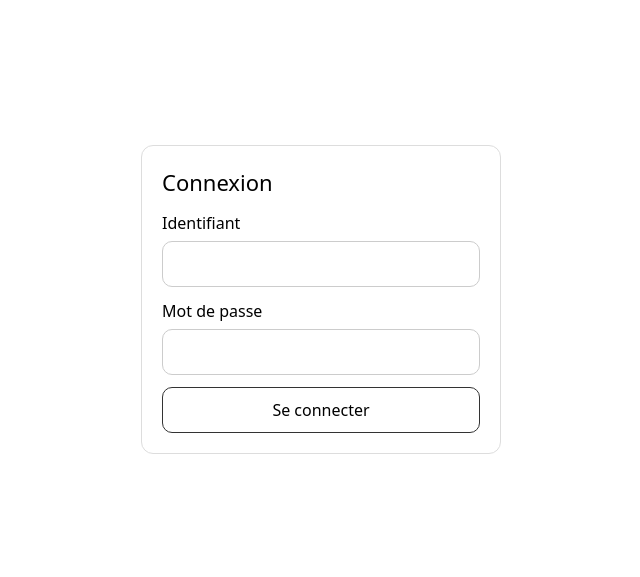
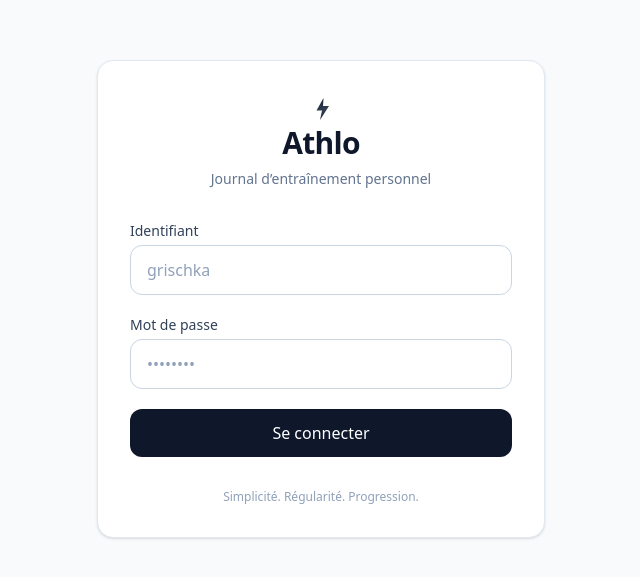
Before and after one commit to GrischK/Athlo, a React (Vite) app: page /login in a window 1280 px wide. Shown: the part 101-678 px from the top of the page, without its empty margins (319-959 px from the left). Built offline with nearby package versions, Linux system fonts and the light colour scheme; no server answers.

Commit message:
🍱 Add logo

```diff
--- a/src/pages/Login.tsx
+++ b/src/pages/Login.tsx
@@ -1,6 +1,7 @@
 import React, {useEffect, useState} from "react";
 import {useLocation, useNavigate} from "react-router-dom";
 import {useAuth} from "../auth/AuthProvider";
+import logo from "../assets/logo.svg";
 
 export default function Login() {
   const {login, state} = useAuth();
@@ -35,63 +36,71 @@
   };
 
   return (
-    <div style={{minHeight: "100vh", display: "grid", placeItems: "center", padding: 24}}>
-      <form
-        onSubmit={onSubmit}
-        style={{
-          width: "100%",
-          maxWidth: 360,
-          border: "1px solid #ddd",
-          borderRadius: 12,
-          padding: 20,
-          display: "grid",
-          gap: 12,
-        }}
-      >
-        <h1 style={{margin: 0, fontSize: 22}}>Connexion</h1>
+    <div className="min-h-screen flex items-center justify-center bg-slate-50 px-4">
+      <div className="w-full max-w-md rounded-2xl bg-white border border-slate-200 shadow-sm p-8">
+        <div className="mb-8 text-center flex flex-col justify-center items-center">
+          <img
+            src={logo}
+            alt="Athlo"
+            className="h-8 w-8"
+          />
+          <h1 className="text-3xl font-semibold text-slate-900 tracking-tight">
+            Athlo
+          </h1>
+          <p className="mt-2 text-sm text-slate-500">
+            Journal d’entraînement personnel
+          </p>
+        </div>
 
-        <label style={{display: "grid", gap: 6}}>
-          <span>Identifiant</span>
+        <form onSubmit={onSubmit} className="space-y-5">
+          <div>
+            <label className="block text-sm font-medium text-slate-700 mb-1">
+              Identifiant
+            </label>
             <input
               value={username}
               onChange={(e) => setUsername(e.target.value)}
               autoComplete="username"
               required
-            style={{padding: 10, borderRadius: 10, border: "1px solid #ccc"}}
+              className="w-full rounded-xl border border-slate-300 bg-white px-4 py-3 text-slate-900 placeholder-slate-400 focus:outline-none focus:ring-2 focus:ring-slate-900 focus:border-slate-900 transition"
+              placeholder="grischka"
             />
+          </div>
+
+          <div>
+            <label className="block text-sm font-medium text-slate-700 mb-1">
+              Mot de passe
             </label>
-
-        <label style={{display: "grid", gap: 6}}>
-          <span>Mot de passe</span>
             <input
               value={password}
               onChange={(e) => setPassword(e.target.value)}
               type="password"
               autoComplete="current-password"
               required
-            style={{padding: 10, borderRadius: 10, border: "1px solid #ccc"}}
+              className="w-full rounded-xl border border-slate-300 bg-white px-4 py-3 text-slate-900 placeholder-slate-400 focus:outline-none focus:ring-2 focus:ring-slate-900 focus:border-slate-900 transition"
+              placeholder="••••••••"
             />
-        </label>
+          </div>
 
-        {error ? (
-          <div style={{padding: 10, borderRadius: 10, border: "1px solid #f3c2c2"}}>
+          {error && (
+            <div className="rounded-xl border border-red-200 bg-red-50 px-4 py-3 text-sm text-red-600">
               {error}
             </div>
-        ) : null}
+          )}
 
           <button
             type="submit"
             disabled={submitting}
-          style={{
-            padding: 10,
-            borderRadius: 10,
-            border: "1px solid #333",
-            cursor: submitting ? "not-allowed" : "pointer",
-          }}
+            className="w-full rounded-xl bg-slate-900 py-3 font-medium text-white transition hover:bg-slate-800 focus:outline-none focus:ring-2 focus:ring-slate-900 focus:ring-offset-2 disabled:opacity-60 disabled:cursor-not-allowed"
           >
-          {submitting ? "Connexion." : "Se connecter"}
+            {submitting ? "Connexion…" : "Se connecter"}
           </button>
         </form>
+
+        <div className="mt-8 text-center text-xs text-slate-400">
+          Simplicité. Régularité. Progression.
+        </div>
+      </div>
     </div>
   );
 }
```
Also changed, not shown: src/assets/logo.svg (added). Lines whose indentation alone changed are shown as unchanged.
